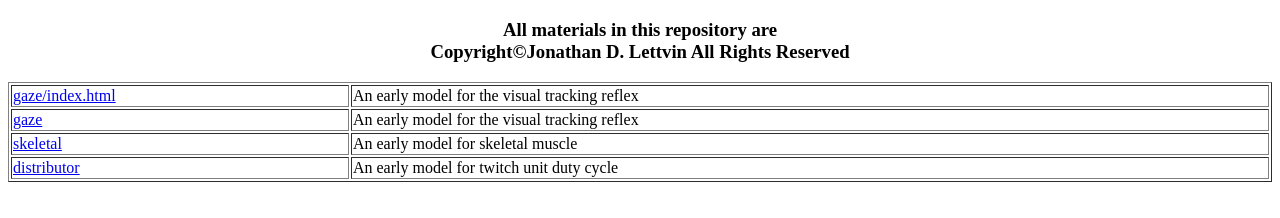
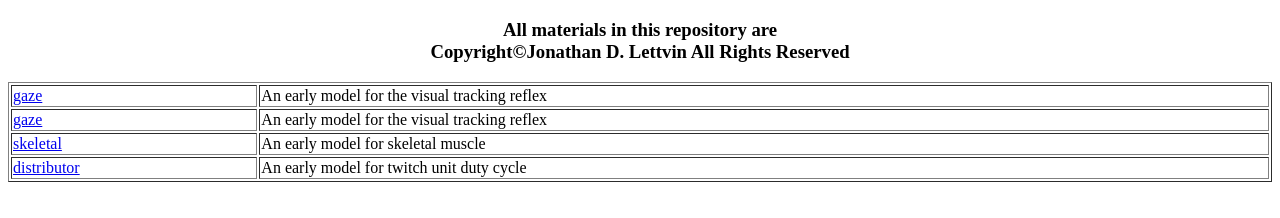
Before and after one commit to jlettvin/jlettvin.github.io, a plain HTML site: page index.html in a window 1280 px wide. Shown: the part 98-316 px from the top of the page. Drawn offline with Linux system fonts and the light colour scheme.

Commit message:
Added JYL and improved index

```diff
--- a/index.html
+++ b/index.html
@@ -16,7 +16,7 @@
 		</H3>
 		<table border="1" width="100%">
 			<tr>
-				<td><a href="gaze">gaze/index.html</a></td>
+				<td><a href="gaze/index.html">gaze</a></td>
 				<td>An early model for the visual tracking reflex</td>
 			</tr>
 			<tr>
```
